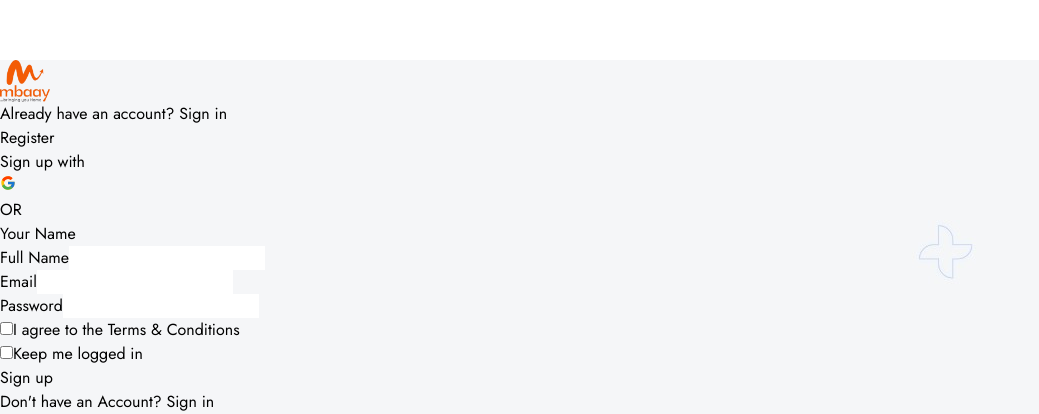
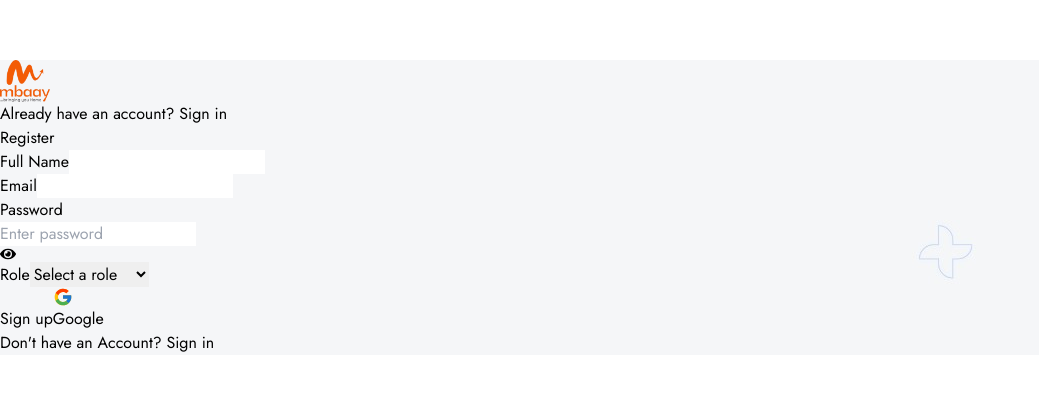
Before and after one commit to JudeChukwuma14/MbaayAdminPanel, a React (Vite) app: page / in a window 1280 px wide. Shown: the part 1959-2373 px from the top of the page, without its empty margins (0-1039 px from the left). After the commit the page ends 2314 px from the top, so only its background shows below. Built offline with nearby package versions, Linux system fonts and the light colour scheme.

Commit message:
Role added

```diff
--- a/package.json
+++ b/package.json
@@ -14,7 +14,7 @@
     "@reduxjs/toolkit": "^2.6.0",
     "@tanstack/react-query": "^5.83.0",
     "@tanstack/react-query-devtools": "^5.83.0",
-    "axios": "^1.8.1",
+    "axios": "^1.11.0",
     "chart.js": "^4.4.8",
     "emoji-picker-react": "^4.13.2",
     "framer-motion": "^12.4.7",
--- a/src/components/auth/SignupAdmin.tsx
+++ b/src/components/auth/SignupAdmin.tsx
@@ -3,23 +3,32 @@ import { FcGoogle } from "react-icons/fc";
 import background from "../../assets/image/bg2.jpeg";
 import { useState } from "react";
 import { Link, useNavigate } from "react-router-dom";
-import { toast, ToastContainer } from "react-toastify";
+import { toast } from "react-toastify";
 import { motion } from "framer-motion";
 import { createAdmin } from "../../services/adminApi";
 import Silding from "../reuseable/Sliding";
 import { Logo } from "../../assets/image";
+import { FaEye, FaEyeSlash } from "react-icons/fa";
 const bg = {
   backgroundImage: `url(${background})`,
 };
+enum AdminRole {
+  Admin = "Admin",
+  CustomerCare = "Customer care",
+  SuperAdmin = "Super Admin",
+}
+
 type FormData = {
   name: string;
   email: string;
   password: string;
+  role: AdminRole;
 };
 
 const SignupAdmin: React.FC = () => {
   const navigate = useNavigate();
   const [isLoading, setIsLoading] = useState<boolean>(false);
+  const [showPassword, setShowPassword] = useState<boolean>(false);
   const {
     register,
     handleSubmit,
@@ -41,14 +50,13 @@ const SignupAdmin: React.FC = () => {
         position: "top-right",
         autoClose: 4000,
       });
-    }finally {
+    } finally {
       setIsLoading(false);
     }
   };
 
   return (
     <div className="w-full h-screen">
-      <ToastContainer />
       <div className="flex flex-col md:flex-row">
         <Silding />
         <motion.div
@@ -62,9 +70,7 @@ const SignupAdmin: React.FC = () => {
             <div className="hidden w-full text-end lg:block">
               <span className="text-gray-600">Already have an account? </span>
               <Link to="/login-admin">
-                <span className="text-blue-500 hover:underline">
-                  Sign in
-                </span>
+                <span className="text-blue-500 hover:underline">Sign in</span>
               </Link>
             </div>
           </div>
@@ -74,35 +80,31 @@ const SignupAdmin: React.FC = () => {
               <h2 className="mb-4 text-2xl font-semibold text-left">
                 Register
               </h2>
-              <p>Sign up with</p>
-
-              <motion.button className="flex items-center justify-center w-full py-2 mb-4 border rounded-md">
-                <span className="text-xl">
-                  <FcGoogle />
-                </span>
-              </motion.button>
-
-              <div className="mb-4 font-bold text-left text-black">OR</div>
 
               <form onSubmit={handleSubmit(onSubmit)} className="space-y-4">
-                <h1 className="mb-4 font-bold text-left text-black">
-                  Your Name
-                </h1>
                 <div>
                   <label className="block text-sm font-medium">Full Name</label>
                   <input
                     type="text"
                     {...register("name", { required: "Full name is required" })}
-                    className="w-full p-2 border border-gray-300 focus:outline-none focus:border-orange-600"
+                    className="w-full p-3 mt-1 transition border border-gray-300 rounded-md focus:outline-none focus:ring-2 focus:ring-orange-500"
                   />
-                  <p className="text-red-500 text-[10px]">{errors.name?.message}</p>
+                  <p className="text-red-500 text-[10px]">
+                    {errors.name?.message}
+                  </p>
                 </div>
                 <div>
                   <label className="block text-sm font-medium">Email</label>
                   <input
                     type="email"
-                    {...register("email", { required: "Email is required" })}
-                    className="w-full p-2 border border-gray-300 focus:outline-none focus:border-orange-600"
+                    {...register("email", {
+                      required: "Email is required",
+                      pattern: {
+                        value: /^[A-Z0-9._%+-]+@[A-Z0-9.-]+\.[A-Z]{2,}$/i,
+                        message: "Invalid email address",
+                      },
+                    })}
+                    className="w-full p-3 mt-1 transition border border-gray-300 rounded-md focus:outline-none focus:ring-2 focus:ring-orange-500"
                   />
                   <p className="text-red-500 text-[10px]">
                     {errors.email?.message}
@@ -111,33 +113,53 @@ const SignupAdmin: React.FC = () => {
 
                 <div>
                   <label className="block text-sm font-medium">Password</label>
+                  <div className="relative">
                     <input
-                    type="password"
+                      type={showPassword ? "text" : "password"}
+                      placeholder="Enter password"
+                      className="w-full p-3 mt-1 transition border border-gray-300 rounded-md focus:outline-none focus:ring-2 focus:ring-orange-500"
                       {...register("password", {
                         required: "Password is required",
-                      minLength: 8,
+                        minLength: {
+                          value: 6,
+                          message: "Password must be at least 6 characters",
+                        },
                       })}
-                    className="w-full p-2 border border-gray-300 focus:outline-none focus:border-orange-600"
                     />
-                  <p className="text-red-500 text-[10px]">
-                    {errors.password?.message}
+                    <span
+                      className="absolute text-gray-500 cursor-pointer right-5 top-5"
+                      onClick={() => setShowPassword(!showPassword)}
+                    >
+                      {showPassword ? <FaEyeSlash /> : <FaEye />}
+                    </span>
+                    {errors.password && (
+                      <p className="mt-1 text-sm text-red-500">
+                        {errors.password.message}
                       </p>
+                    )}
+                  </div>
                 </div>
 
-                <div className="flex items-center">
-                  <motion.input type="checkbox" className="mr-2" />
-                  <label className="text-sm">
-                    I agree to the{" "}
-                    <a href="#" className="text-blue-500">
-                      Terms & Conditions
-                    </a>
-                  </label>
+                <div>
+                  <label className="block text-sm font-medium">Role</label>
+                  <select
+                    {...register("role", { required: "Please select a role" })}
+                    className="w-full p-3 mt-1 transition border border-gray-300 rounded-md focus:outline-none focus:ring-2 focus:ring-orange-500"
+                  >
+                    <option value="">Select a role</option>
+                    {Object.values(AdminRole).map((role) => (
+                      <option key={role} value={role}>
+                        {role}
+                      </option>
+                    ))}
+                  </select>
+                  {errors.role && (
+                    <p className="mt-1 text-xs text-red-500">
+                      {errors.role.message}
+                    </p>
+                  )}
                 </div>
 
-                <div className="flex items-center">
-                  <motion.input type="checkbox" className="mr-2" />
-                  <label className="text-sm">Keep me logged in</label>
-                </div>
                 <button
                   type="submit"
                   className="flex items-center justify-center w-full p-3 font-semibold text-white transition duration-300 bg-orange-500 rounded-md hover:bg-orange-600"
@@ -149,10 +171,18 @@ const SignupAdmin: React.FC = () => {
                     "Sign up"
                   )}
                 </button>
+                <motion.button className="flex items-center justify-center w-full py-2 mb-4 border rounded-md">
+                  <span className="flex items-center gap-2 text-lg text-gray-600">
+                    <FcGoogle size={20} /> Google
+                  </span>
+                </motion.button>
               </form>
               <div className="block my-2 text-left lg:hidden">
                 <span className="text-gray-600">Don't have an Account? </span>
-                <Link to="/login-admin" className="text-blue-500 hover:underline">
+                <Link
+                  to="/login-admin"
+                  className="text-blue-500 hover:underline"
+                >
                   Sign in
                 </Link>
               </div>
```
Also changed, not shown: 1 other file (tests, documents, lock files or other folders). Lines whose indentation alone changed are shown as unchanged.
